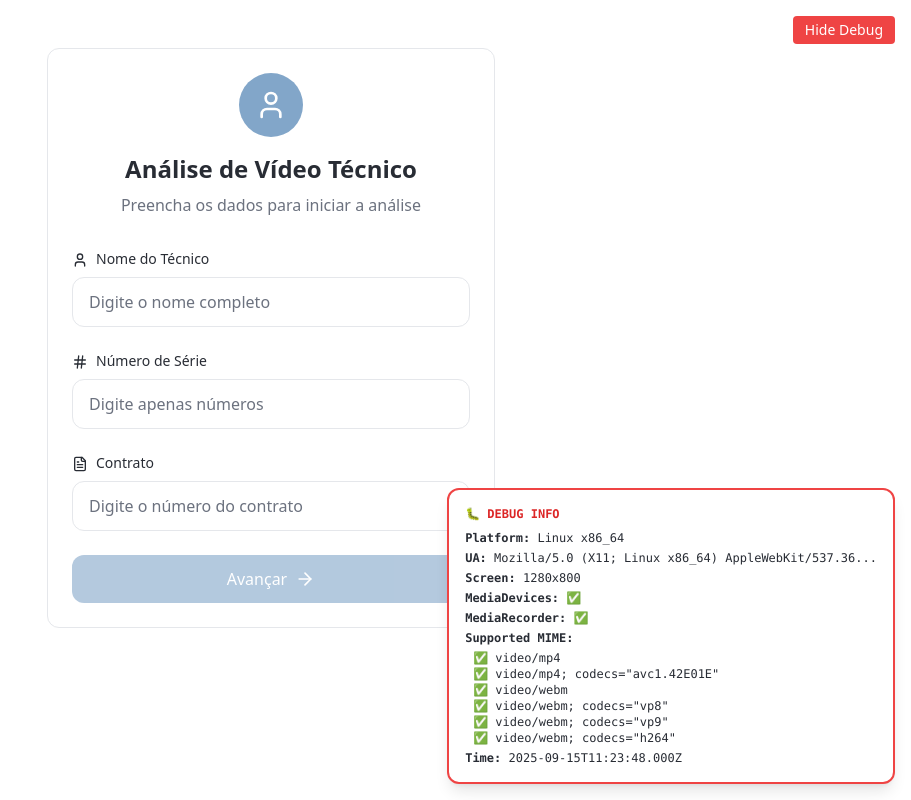
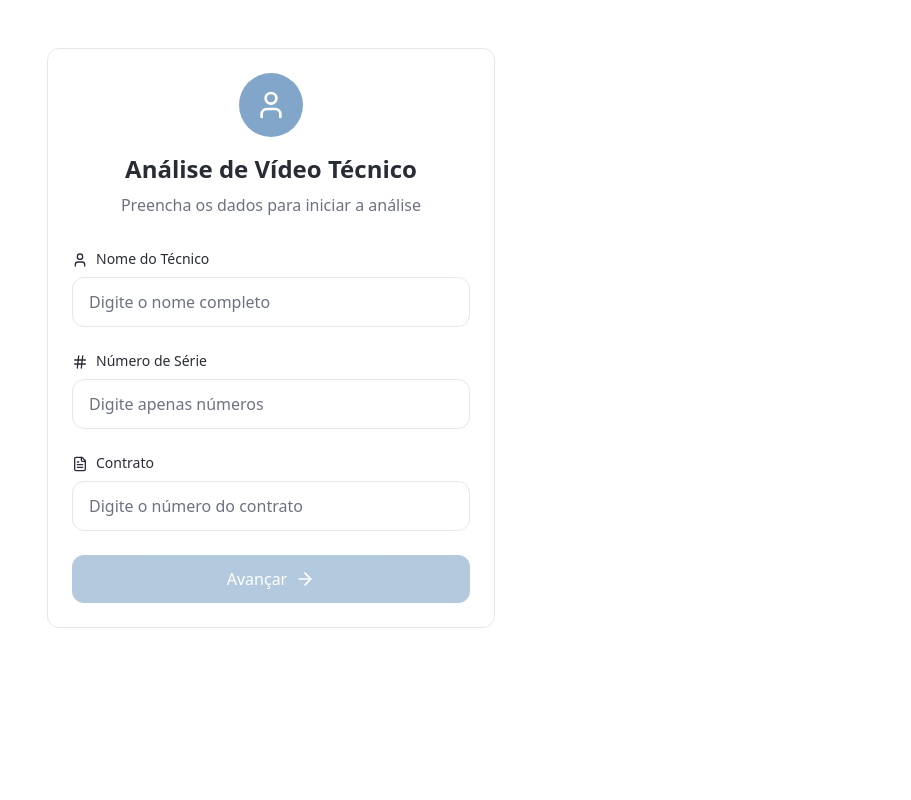
Before and after one commit to Trogris/vid-tech-flow, a React (Vite) app: page / in a window 1280 px wide. Shown: the whole page, without its empty margins (369-1280 px from the left). Built offline with nearby package versions, Linux system fonts and the light colour scheme.

Commit message:
Remover debug panel

```diff
--- a/src/pages/Index.tsx
+++ b/src/pages/Index.tsx
@@ -3,8 +3,6 @@ import FormularioInicial from '@/components/FormularioInicial';
 import GravacaoVideo from '@/components/GravacaoVideo';
 import ProcessamentoVideo from '@/components/ProcessamentoVideo';
 import ResultadosRelatorio from '@/components/ResultadosRelatorio';
-import DebugPanel from '@/components/DebugPanel';
-import DiagnosticTest from '@/components/DiagnosticTest';
 
 type Step = 'form' | 'recording-aberto' | 'recording-fechado' | 'processing' | 'results';
 
@@ -37,7 +35,6 @@ const Index = () => {
   const [videoBlobFechado, setVideoBlobFechado] = useState<Blob | null>(null);
   const [results, setResults] = useState<ProcessingResults | null>(null);
   const [hasError, setHasError] = useState<string | null>(null);
-  const [showDebug, setShowDebug] = useState(true); // Debug ativo por padrão
 
   const handleFormNext = useCallback((data: FormData) => {
     setFormData(data);
@@ -188,15 +185,6 @@ const Index = () => {
   return (
     <>
       {renderCurrentStep()}
-      <DebugPanel show={showDebug} />
-
-      {/* Toggle debug button */}
-      <button
-        onClick={() => setShowDebug(!showDebug)}
-        className="fixed top-4 right-4 bg-red-500 text-white px-3 py-1 rounded text-sm z-50"
-      >
-        {showDebug ? 'Hide' : 'Show'} Debug
-      </button>
     </>
   );
 };
```
